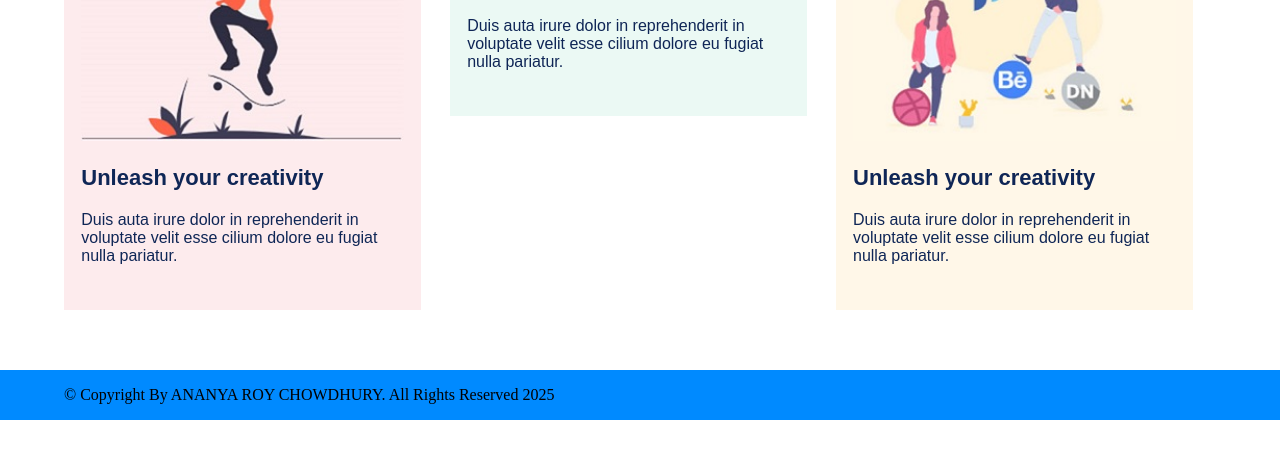
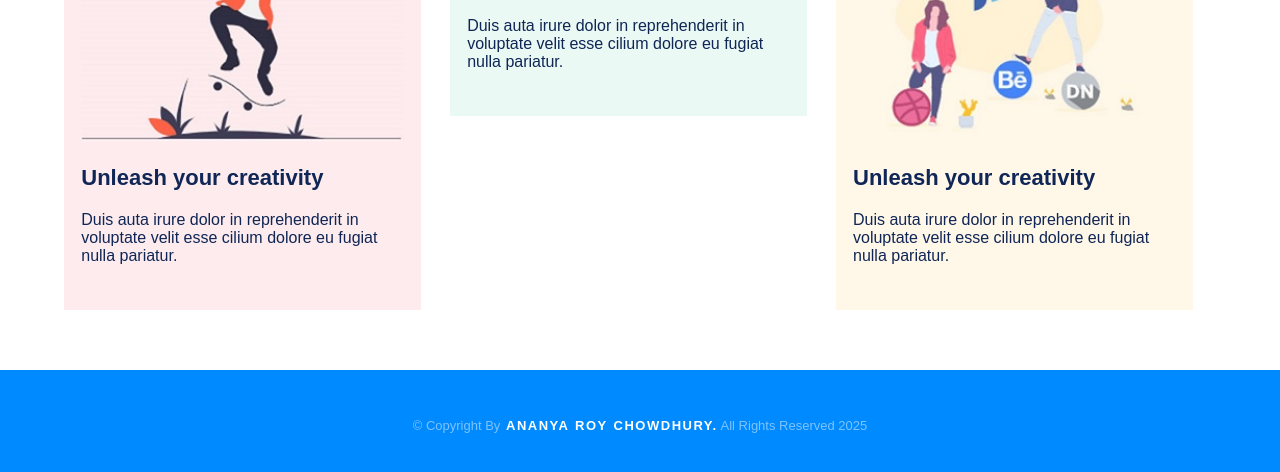
Before and after one commit to ananyashantu/15th-January, a plain HTML site: page index.html in a window 1280 px wide. Shown: the part 1339-1811 px from the top of the page. Before the commit the page ends 1759 px from the top, so only its background shows below. Drawn offline with Linux system fonts and the light colour scheme.

Commit message:
Update index.html

```diff
--- a/index.html
+++ b/index.html
@@ -97,8 +97,12 @@
         <!--footer start-->
         <footer>
             <div class="container">
-                <p>&#169; Copyright By<span> ANANYA ROY CHOWDHURY.</span> All Rights Reserved 2025</p>
+                <div class="f_center">
+                    <p>&#169; Copyright By<span> ANANYA ROY CHOWDHURY.</span> All Rights Reserved 2025</p>
+                </div>
+
             </div>
+
         </footer>
         <!--footer end-->
     </body>
```
